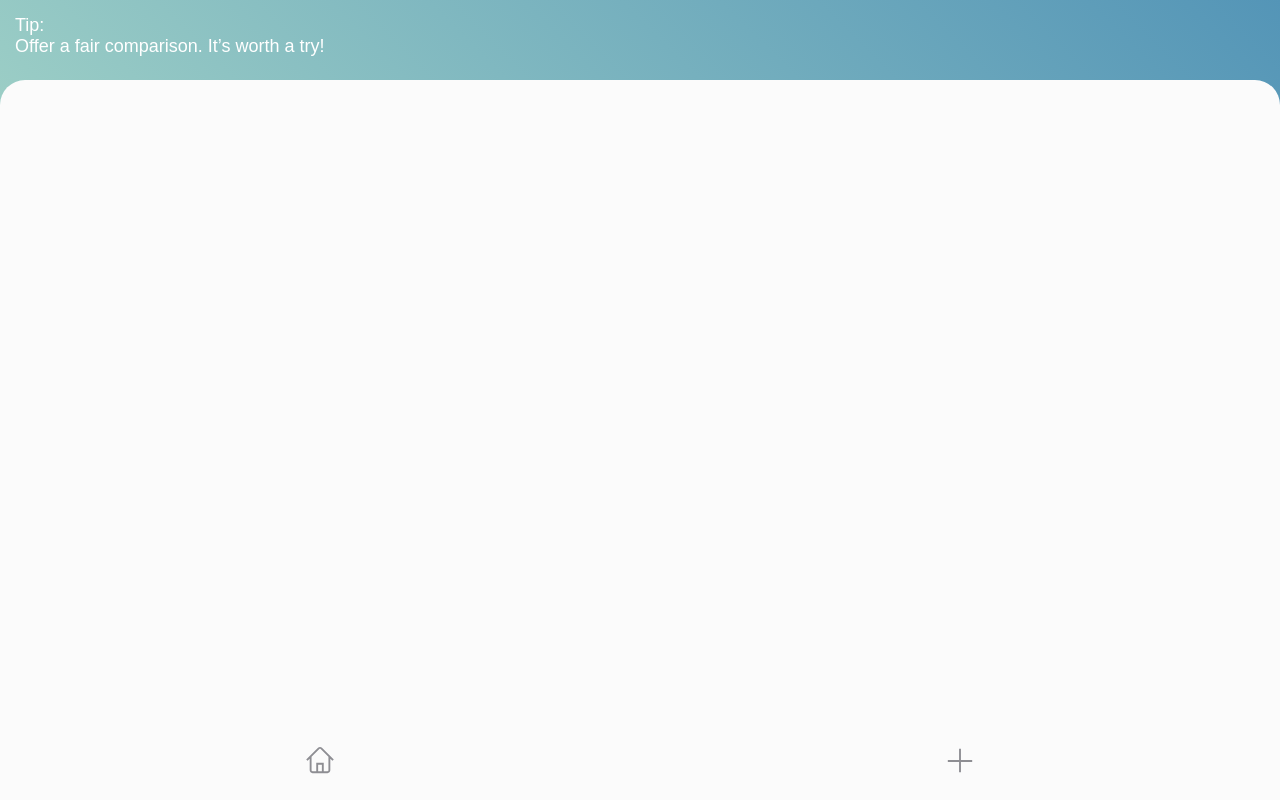
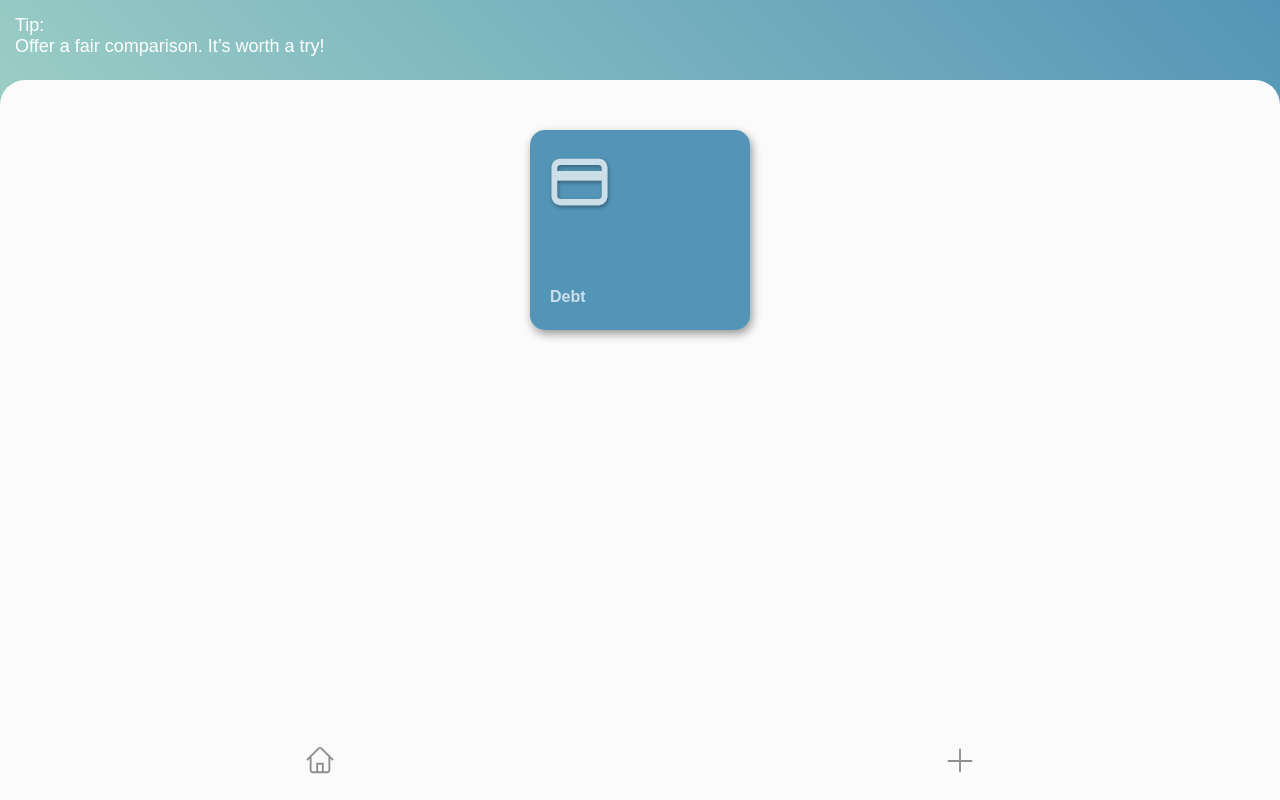
Before and after one commit to NanaDeMesa/beatem-inkasso, a React (Create React App) app: page / in a window 1280 px wide. Built offline with nearby package versions, Linux system fonts and the light colour scheme.

Commit message:
add styling to summary box

```diff
--- a/src/app/App.js
+++ b/src/app/App.js
@@ -5,7 +5,7 @@ import Header from "./Header";
 import Footer from "./Footer";
 import { BrowserRouter as Router, Route } from "react-router-dom";
 import {
-  getCards,
+  /*getCards,*/
   postCard,
   getFromLocal,
   setToLocal,
@@ -18,30 +18,16 @@ const Grid = styled.div`
   display: grid;
   grid-template-rows: 80px auto 80px;
   position: absolute;
-  height: 100vh;
+  height: 100%;
   width: 100%;
 `;
 
 export default function App() {
   const [cards, setCards] = useState(getFromLocal("cards") || []);
 
-  /* Backend Logic
-
-  useEffect(() => {
-    loadCards();
-  }, []);
-
-  */
-
   useEffect(() => {
     setToLocal("cards", cards);
   }, [cards]);
-
-  function loadCards() {
-    getCards()
-      .then(data => setCards(data))
-      .catch(error => console.log(error));
-  }
 
   function deleteCard(card) {
     const index = findIndexOfCard(card, cards);
--- a/src/app/Header.js
+++ b/src/app/Header.js
@@ -3,7 +3,6 @@ import styled from "styled-components";
 
 const GridHeader = styled.header`
   display: grid;
-  grid-template-rows: 1fr 1fr 1fr;
 `;
 
 const StyledRandom = styled.div`
--- a/src/cards/Card.js
+++ b/src/cards/Card.js
@@ -25,7 +25,7 @@ const StyledCreditor = styled.div`
 const StyledAmount = styled.div`
   display: flex;
   font-size: 18px;
-  justify-content: flex-end;
+  padding-left: 50px;
 `;
 
 const StyledDueDate = styled.div`
--- a/src/cards/CardDelete.js
+++ b/src/cards/CardDelete.js
@@ -4,6 +4,8 @@ import styled from "styled-components";
 const Delete = styled.img`
   width: 20px;
   height: 20px;
+  display: flex;
+  justify-self: end;
 `;
 export default function CardDelete({ deleteCard }) {
   return (
--- a/src/cards/CardList.js
+++ b/src/cards/CardList.js
@@ -6,12 +6,51 @@ const StyledBackground = styled.main`
   border-radius: 25px 25px 0 0;
   background: #fbfbfb;
   height: 100%;
+  display: grid;
 `;
 
-export default function CardList({ cards, deleteCard }) {
+const StyledAmountBox = styled.section`
+  background: #5495b7;
+  box-shadow: 2px 4px 10px #979797;
+  width: 220px;
+  height: 200px;
+  margin: 50px auto;
+  border-radius: 15px;
+`;
+
+const StyledCreditIcon = styled.img`
+  margin: 18px;
+  width: 65px;
+  height: 72px;
+`;
+
+const StyledResult = styled.div`
+  display: flex;
+  margin-left: 20px;
+  height: 30px;
+  width: 150px;
+  font-weight: bold;
+  font-size: 22px;
+  color: white;
+  padding-top: 10px;
+`;
+
+const StyledHeading = styled.p`
+  color: white;
+  opacity: 0.7;
+  font-weight: bold;
+  padding-left: 20px;
+`;
+
+export default function CardList({ cards, deleteCard, amountValue }) {
   return (
     <StyledBackground>
-      <section className="card-list">
+      <StyledAmountBox>
+        <StyledCreditIcon src="./assets/CreditImg.svg" alt="Credit Icon" />
+        <StyledResult>{amountValue}</StyledResult>
+        <StyledHeading>Debt</StyledHeading>
+      </StyledAmountBox>
+      <section>
         {cards.map(card => (
           <Card key={card._id} {...card} deleteCard={() => deleteCard(card)} />
         ))}
```
Also changed, not shown: public/assets/CreditImg.svg (added), src/cards/CardsResult.js (added).
